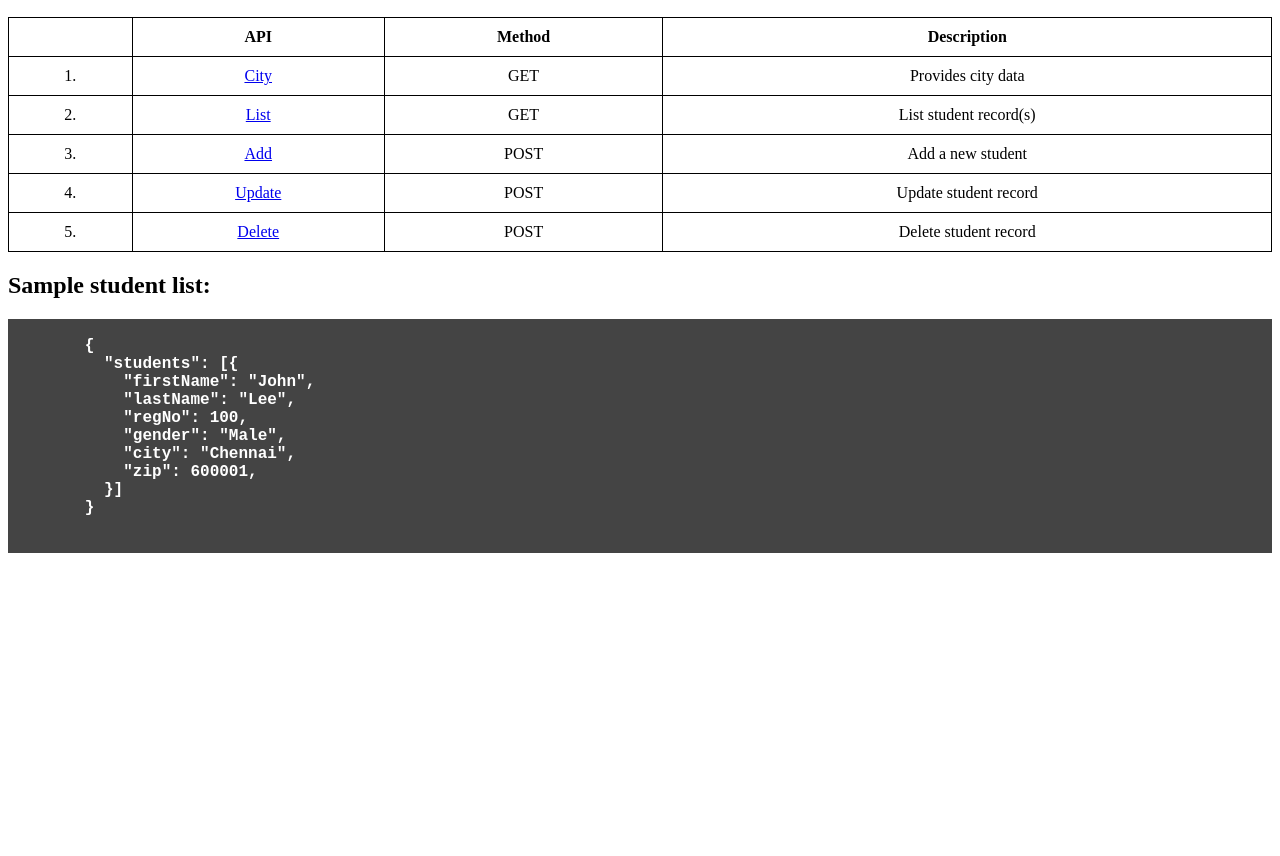
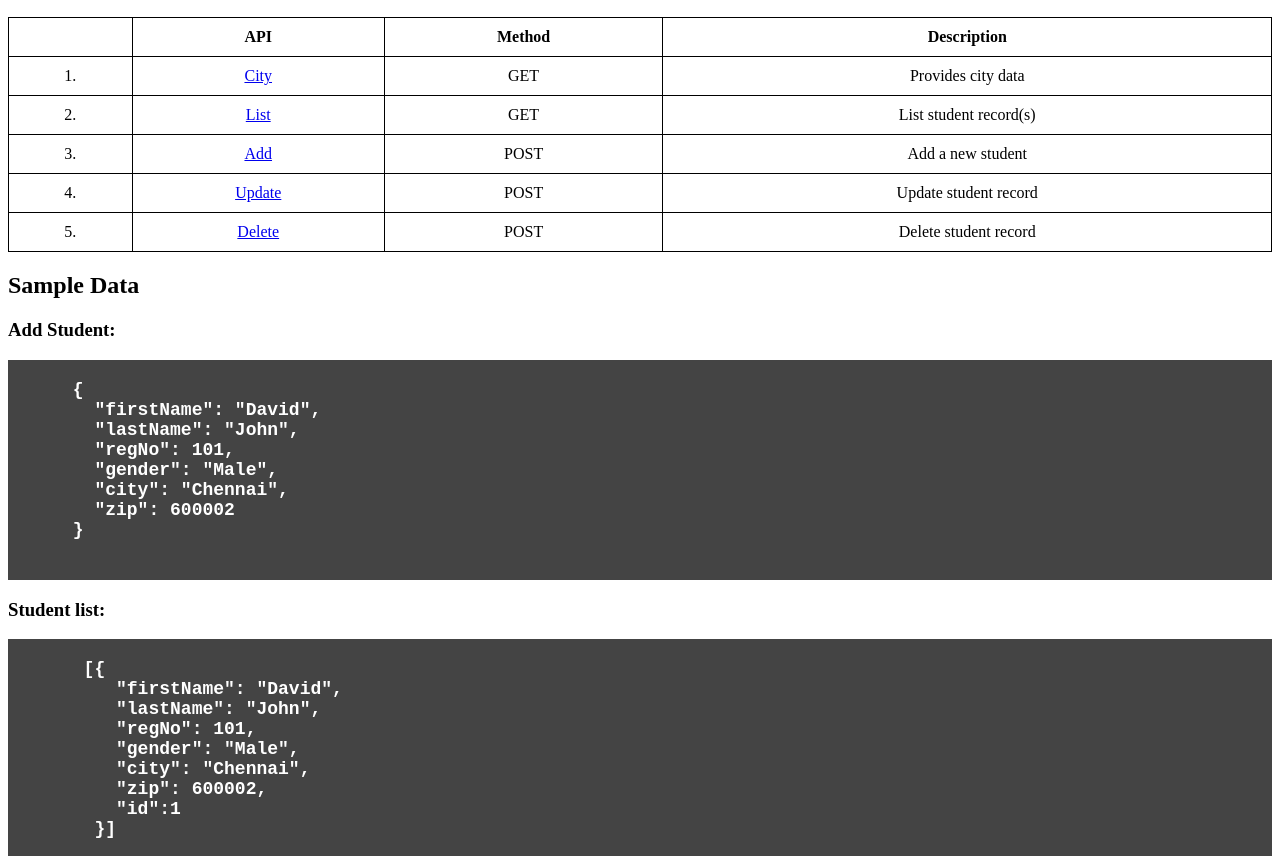
Before and after one commit to umeshan/StudentAPI, a website: page index.html in a window 1280 px wide. Shown: the part 96-952 px from the top of the page. Before the commit the page ends 800 px from the top, so only its background shows below. Drawn offline with Linux system fonts and the light colour scheme.

Commit message:
updated homepage Html

```diff
--- a/index.html
+++ b/index.html
@@ -24,8 +24,8 @@
       pre{
         background: #444444;
         color:white;
-        font-weight: bold;
-        font-size: 16px;
+        font-weight: 600;
+        font-size: 18px;
       }
     </style>
   </head>
@@ -88,18 +88,55 @@
         <td>Delete student record</td>
       </tr>
     </table>
-    <h2>Sample student list: </h2>
+
+
+    <h2>Sample Data</h2>
+    <h3>Add Student: </h3>
+    <pre>
+      <code>
+      {
+        "firstName": "David",
+        "lastName": "John",
+        "regNo": 101,
+        "gender": "Male",
+        "city": "Chennai",
+        "zip": 600002
+      }
+        </code>
+    </pre>
+    <h3>Student list: </h3>
+    <pre>
+      <code>
+       [{
+          "firstName": "David",
+          "lastName": "John",
+          "regNo": 101,
+          "gender": "Male",
+          "city": "Chennai",
+          "zip": 600002,
+          "id":1
+        }]
+        </code>
+    </pre>
+    <h3>Update Student: </h3>
     <pre>
       <code>
         {
-          "students": [{
-            "firstName": "John",
-            "lastName": "Lee",
-            "regNo": 100,
-            "gender": "Male",
-            "city": "Chennai",
-            "zip": 600001,
-          }]
+          "firstName": "John",
+          "lastName": "David",
+          "regNo": 101,
+          "gender": "Male",
+          "city": "Hosur",
+          "zip": 601204,
+          "id":1
+        }
+        </code>
+    </pre>
+    <h3>Delete Student: </h3>
+    <pre>
+      <code>
+        {
+          "id":1
         }
         </code>
     </pre>
```
